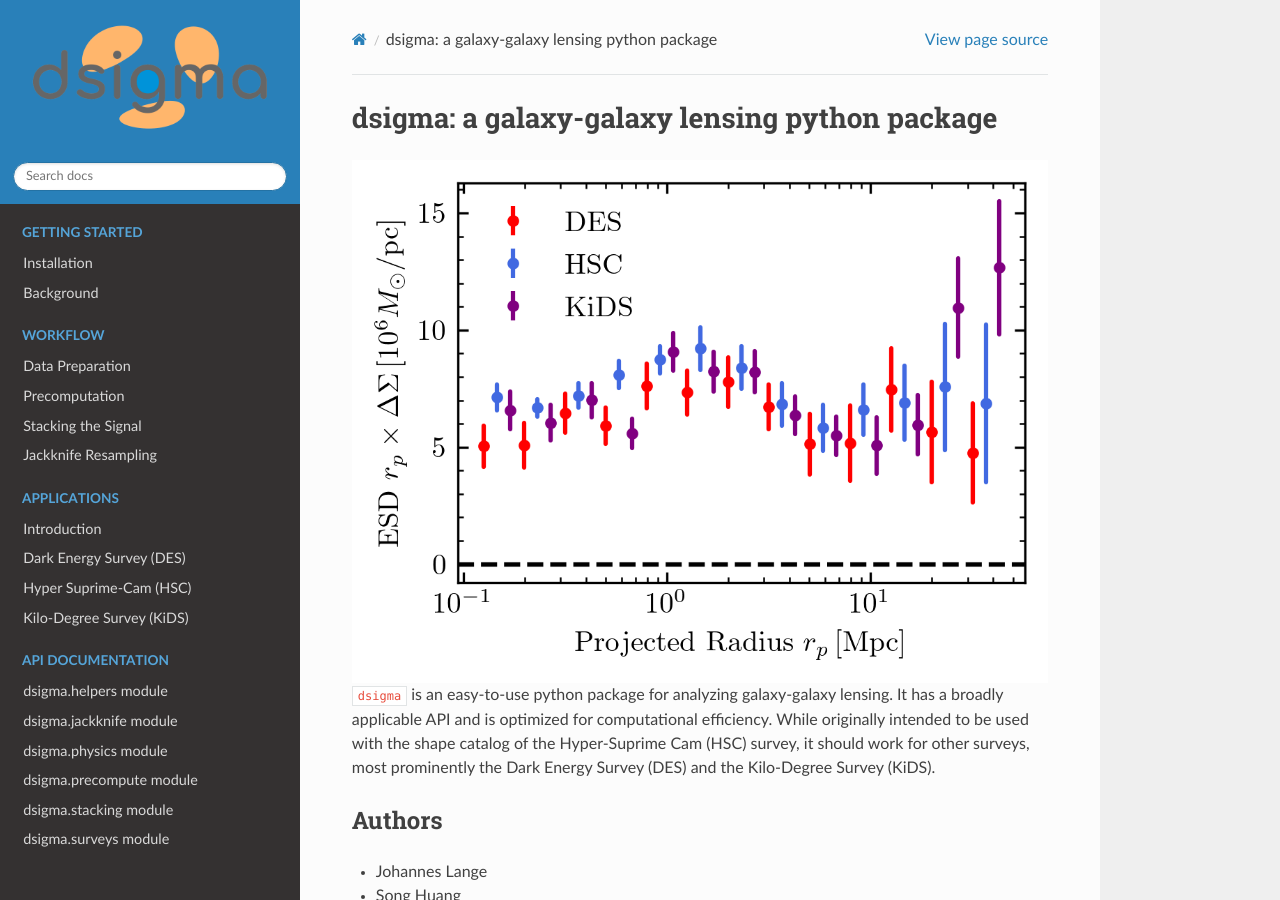
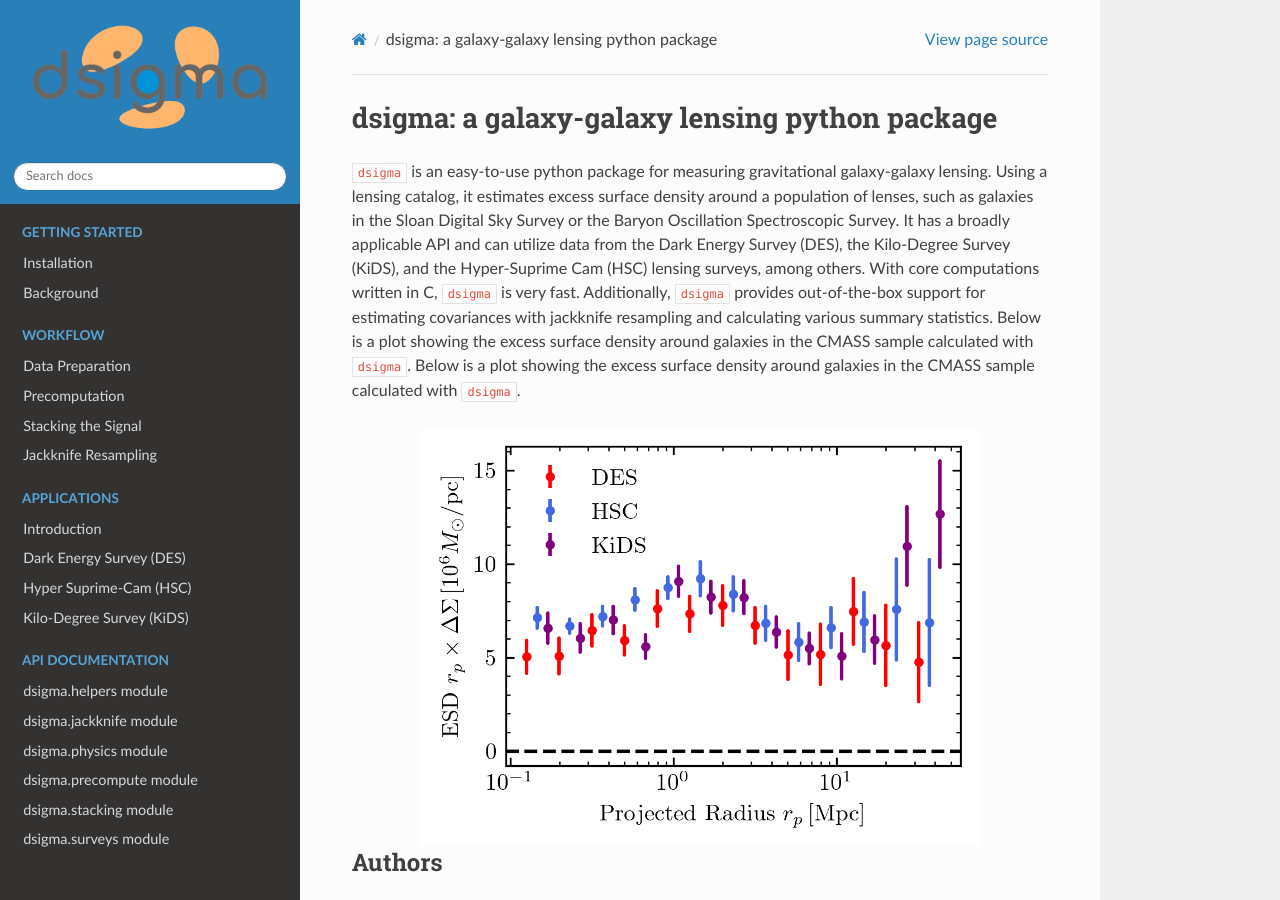
Before and after one commit to johannesulf/dsigma, a Sphinx documentation site: the page built from docs/index.txt, in a window 1280 px wide and 900 px high. Built offline with Sphinx 7.4.7 and the Read the Docs theme 2.0.0, drawn with Linux system fonts in a browser that asks for light colours.

Commit message:
updated documentation

```diff
--- a/docs/index.txt
+++ b/docs/index.txt
@@ -2,15 +2,11 @@
 dsigma: a galaxy-galaxy lensing python package
 ##############################################
 
+:code:`dsigma` is an easy-to-use python package for measuring gravitational galaxy-galaxy lensing. Using a lensing catalog, it estimates excess surface density around a population of lenses, such as galaxies in the Sloan Digital Sky Survey or the Baryon Oscillation Spectroscopic Survey. It has a broadly applicable API and can utilize data from the Dark Energy Survey (DES), the Kilo-Degree Survey (KiDS), and the Hyper-Suprime Cam (HSC) lensing surveys, among others. With core computations written in C, :code:`dsigma` is very fast. Additionally, :code:`dsigma` provides out-of-the-box support for estimating covariances with jackknife resampling and calculating various summary statistics. Below is a plot showing the excess surface density around galaxies in the CMASS sample calculated with :code:`dsigma`. Below is a plot showing the excess surface density around galaxies in the CMASS sample calculated with :code:`dsigma`.
+
 .. image:: plot.png
-   :width: 100 %
+   :width: 80 %
    :align: center
-
-:code:`dsigma` is an easy-to-use python package for analyzing galaxy-galaxy
-lensing. It has a broadly applicable API and is optimized for computational
-efficiency. While originally intended to be used with the shape catalog of the
-Hyper-Suprime Cam (HSC) survey, it should work for other surveys, most
-prominently the Dark Energy Survey (DES) and the Kilo-Degree Survey (KiDS).
 
 *******
 Authors
```
